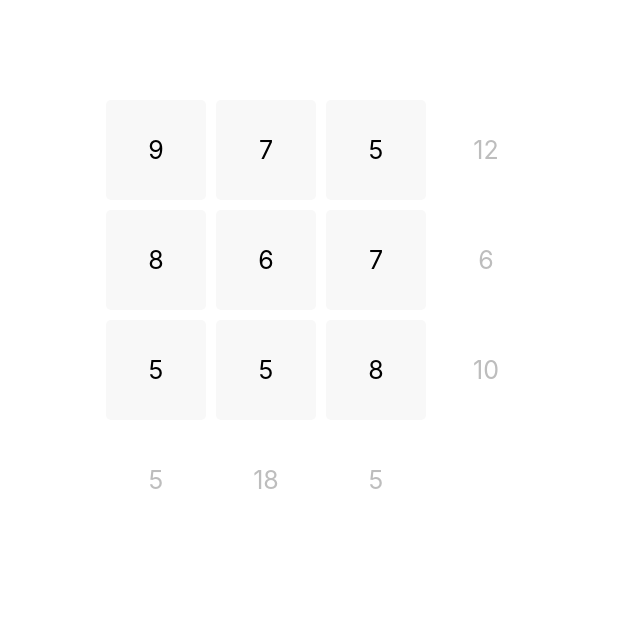
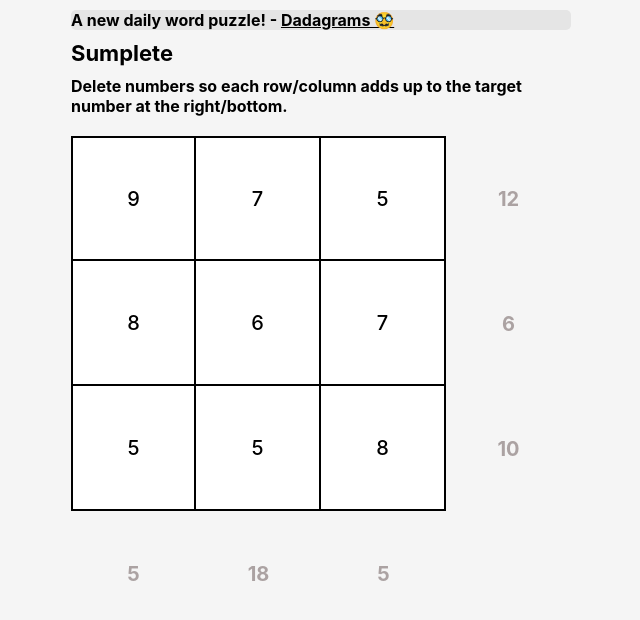
Before and after one commit to lovretomic/Internship-16-Sumplete, a React (Create React App) app in the folder sumplete/: page / in a window 1280 px wide. Shown: the top 620 px of the page, without its empty margins (319-959 px from the left). Built offline with nearby package versions, Linux system fonts and the light colour scheme.

Commit message:
Changed styles and added content

```diff
--- a/sumplete/src/App.jsx
+++ b/sumplete/src/App.jsx
@@ -3,6 +3,15 @@ import Grid from "./components/Grid/Grid";
 function App() {
   return (
     <div className="App">
+      <h2 id="dadagrams">
+        A new daily word puzzle! -{" "}
+        <a href="https://dadagrams.com">Dadagrams 🥸</a>
+      </h2>
+      <h1>Sumplete</h1>
+      <h2>
+        Delete numbers so each row/column adds up to the target number at the
+        right/bottom.
+      </h2>
       <Grid />
     </div>
   );
--- a/sumplete/src/Helper.js
+++ b/sumplete/src/Helper.js
@@ -62,6 +62,7 @@ export class Helper {
   static checkGrid(arr) {
     const grid = [...arr];
     let numbersize = Math.sqrt(grid.length + 1);
+    let numberOfOkValues = 0;
 
     for (let i = 0; i <= numbersize - 2; i++) {
       let rowSum = 0;
@@ -77,11 +78,17 @@ export class Helper {
       let rowSumIndex = i * numbersize + (numbersize - 1);
       let columnSumIndex = numbersize * (numbersize - 1) + i;
 
-      grid[rowSumIndex].ok =
-        rowSum === parseInt(grid[rowSumIndex].value) ? true : false;
-      grid[columnSumIndex].ok =
-        columnSum === parseInt(grid[columnSumIndex].value) ? true : false;
+      if (rowSum === parseInt(grid[rowSumIndex].value)) {
+        grid[rowSumIndex].ok = true;
+        numberOfOkValues++;
+      } else grid[rowSumIndex].ok = false;
+
+      if (columnSum === parseInt(grid[columnSumIndex].value)) {
+        grid[columnSumIndex].ok = true;
+        numberOfOkValues++;
+      } else grid[columnSumIndex].ok = false;
     }
-    return grid;
+    if (numberOfOkValues === (numbersize - 1) * 2) return [grid, true];
+    else return [grid, false];
   }
 }
--- a/sumplete/src/components/Grid/Cell/Cell.jsx
+++ b/sumplete/src/components/Grid/Cell/Cell.jsx
@@ -27,7 +27,7 @@ const Cell = ({ value, type, id, status, ok, setGrid }) => {
           status: newStatus,
         };
         newGrid[cellIndex] = updatedCell;
-        return Helper.checkGrid(newGrid);
+        return Helper.checkGrid(newGrid)[0];
       });
     },
     [setGrid]
--- a/sumplete/src/components/Grid/Grid.jsx
+++ b/sumplete/src/components/Grid/Grid.jsx
@@ -6,6 +6,7 @@ const Grid = () => {
   const [grid, setGrid] = useState(Helper.generateGrid(3));
 
   return (
+    <>
       <div className="grid">
         {grid.map((cell) => (
           <Cell
@@ -19,6 +20,8 @@ const Grid = () => {
           />
         ))}
       </div>
+      {Helper.checkGrid(grid)[1] && <h2>Puzzle solved! Well done</h2>}
+    </>
   );
 };
 
--- a/sumplete/src/index.css
+++ b/sumplete/src/index.css
@@ -1,43 +1,83 @@
 body {
   margin: 0;
-  font-family: -apple-system, BlinkMacSystemFont, 'Segoe UI', 'Roboto', 'Oxygen',
-    'Ubuntu', 'Cantarell', 'Fira Sans', 'Droid Sans', 'Helvetica Neue',
-    sans-serif;
   -webkit-font-smoothing: antialiased;
   -moz-osx-font-smoothing: grayscale;
+
+  padding: 10px;
+  font-family: '-apple-system','Clear Sans', 'Helvetica Neue', Arial, sans-serif;
+  margin:auto;
+  max-width: 500px;
+  -webkit-user-select: none;
+  -khtml-user-select: none;
+  -moz-user-select: none;
+  -ms-user-select: none;
+  -o-user-select: none;
+  user-select: none;
+  font-size: 20px;
+  background:#f5f5f5;
 }
 
-code {
-  font-family: source-code-pro, Menlo, Monaco, Consolas, 'Courier New',
-    monospace;
+#dadagrams {
+  background: #e5e5e5;
+  border-radius: 5px;
 }
 
-.grid {
+#dadagrams > a {
+  color: black;
+}
+
+h1{
+  margin-top: 0px;
+  margin-bottom: 10px;
+  font-size: 22px;
+}
+
+h2{
+  margin-top: 0px;
+  margin-bottom: 10px;
+  font-size: 16px;
+}
+
+.grid{
   display: grid;
-  grid-template-columns: 100px 100px 100px 100px;
-  gap: 10px;
-  width: 430px;
-  margin: 100px auto;
+  grid-template-columns: 125px 125px 125px 125px;
+  width: 100%;
+  user-select: none;
+  margin-top: 20px;
 }
 
 .cell {
-  height: 100px;
+  box-sizing: border-box;
   display: flex;
+  justify-content: center;
   align-items: center;
-  justify-content: center;
-  font-size: 25px;
-  user-select: none;
+  font-weight: 700;
+  height: 125px;
 }
 
-.cell.number {
-  background-color: rgb(248, 248, 248);
-  border-radius: 5px;
+.number {
   cursor: pointer;
-  transition: 100ms;
+  font-weight: 500;
+  background: white;
+  border-right: 2px solid black;
+  border-bottom: 2px solid black;
+  box-sizing: border-box;
 }
 
-.cell.sum {
-  color: rgb(189, 189, 189);
+.number:nth-child(1),
+.number:nth-child(2),
+.number:nth-child(3) {
+  border-top: 2px solid black;
+}
+
+.number:nth-child(1),
+.number:nth-child(5),
+.number:nth-child(9) {
+  border-left: 2px solid black;
+}
+
+.sum {
+  color: #aba2a2;
 }
 
 .cell.selected {
```
Lines whose indentation alone changed are shown as unchanged.
